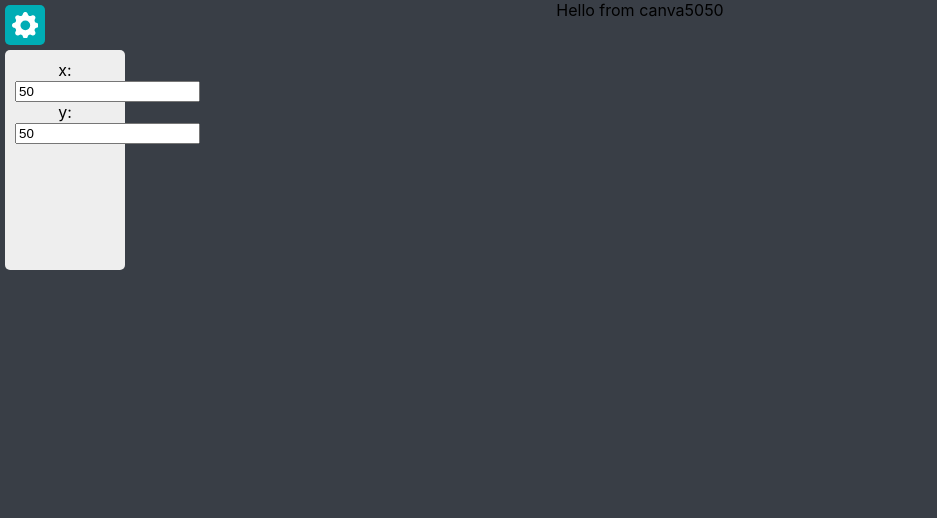
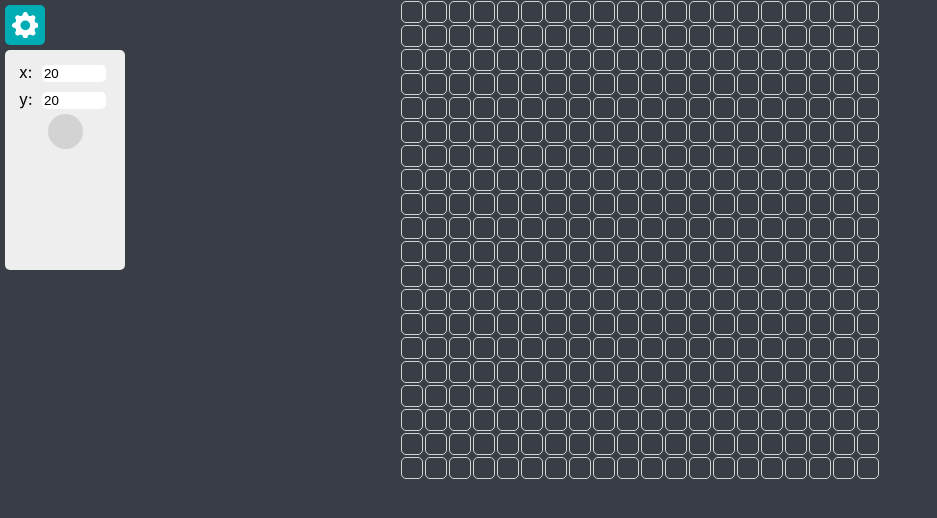
Before and after one commit to DavidMunozMartinez/react-conways-game-of-life, a React (Create React App) app: page / in a window 1280 px wide. Both pictures are taken after a click on the button 25 px from the left and 25 px from the top of the page. Shown: the top 518 px of the page, without its empty margins (0-937 px from the left). Built offline with nearby package versions, Linux system fonts and the light colour scheme.

Commit message:
Adding canvas and base functionality.

```diff
--- a/package.json
+++ b/package.json
@@ -10,6 +10,7 @@
     "@types/node": "^12.20.14",
     "@types/react": "^17.0.9",
     "@types/react-dom": "^17.0.6",
+    "lodash": "^4.17.21",
     "node-sass": "^6.0.0",
     "react": "^17.0.2",
     "react-dom": "^17.0.2",
@@ -42,5 +43,8 @@
       "last 1 firefox version",
       "last 1 safari version"
     ]
+  },
+  "devDependencies": {
+    "@types/lodash": "^4.14.170"
   }
 }
--- a/src/App.scss
+++ b/src/App.scss
@@ -11,6 +11,7 @@
     display: flex;
     flex-direction: row;
     justify-content: center;
+    overflow: auto;
 }
 
 .app-header {
--- a/src/App.tsx
+++ b/src/App.tsx
@@ -3,20 +3,18 @@ import React, { useState } from 'react';
 import CanvasComponent from './components/canvas-component/CanvasComponent';
 import ConfigModalComponent from './components/config-modal-component/ConfigModalComponent';
 import { BsFillGearFill } from 'react-icons/bs';
-import { createStore } from 'redux';
 
 function App() {
 
-  const [xValue, setXValue] = useState(50);
-  const [yValue, setYValue] = useState(50);
+  const [xValue, setXValue] = useState(20);
+  const [yValue, setYValue] = useState(20);
+  const [showConfig, setShowConfig] = useState(false);
 
-  const [showConfig, setShowConfig] = useState(false);
   let configDataChange = function (data: any) {
-    console.log(data);
-    if (data.axis == 'x') {
+    if (data.axis === 'x') {
       setXValue(data.value);
     }
-    if (data.axis == 'y') {
+    if (data.axis === 'y') {
       setYValue(data.value)
     }
   }
--- a/src/components/canvas-component/Canvas.scss
+++ b/src/components/canvas-component/Canvas.scss
@@ -0,0 +1,17 @@
+.CanvasComponent {
+  // flex-direction: row;
+  .row {
+    display: flex;
+    // width: 100%;
+  }
+
+  .cell {
+    height: 20px;
+    width: 20px;
+    background: lightgray;
+    border-radius: 5px;
+    margin: 1px;
+    background: none;
+    border: 1px solid lightgray;
+  }
+}
--- a/src/components/canvas-component/CanvasComponent.tsx
+++ b/src/components/canvas-component/CanvasComponent.tsx
@@ -1,15 +1,20 @@
-import React from 'react';
 import './Canvas.scss';
+import { times } from 'lodash';
+import CellComponent from '../cell-component/CellComponent';
 
 function CanvasComponent(props: {x: number, y: number}) {
 
+  return (
+    <div className="CanvasComponent"
+    onContextMenu={ (e) => {e.preventDefault();} }>
+      {times(props.x, (i: number) => {
+        return (<div className="row" key={i}>
+          {times(props.y, (j: number) => {
+            return (<CellComponent x={i} y={j} key={j}/>)
+          })}
+        </div>)
+      })}
 
-
-  return (
-    <div className="CanvasComponent">
-        Hello from canva
-        {props.x}
-        {props.y}
     </div>
   );
 }
--- a/src/components/cell-component/Cell.scss
+++ b/src/components/cell-component/Cell.scss
@@ -0,0 +1,16 @@
+@import '../../styles/color-paletter.scss';
+
+.CellComponent {
+  height: 20px;
+  width: 20px;
+  background: lightgray;
+  border-radius: 5px;
+  margin: 1px;
+  background: none;
+  border: 1px solid lightgray;
+  cursor: pointer;
+}
+
+.alive {
+  background-color: $app-clear;
+}
--- a/src/components/cell-component/CellComponent.tsx
+++ b/src/components/cell-component/CellComponent.tsx
@@ -1,9 +1,27 @@
 // import React from 'react';
 import './Cell.scss';
+import { useState } from 'react';
+import EventEmitter from 'events';
 
-function CellComponent() {
+function CellComponent(props: { x: number, y: number }) {
+
+  const [status, setStatus] = useState(false);
+
+  function mouseEnter(event: any) {
+    if (event.buttons === 1 && !status) {
+      setStatus(true);
+    }
+
+    if (event.buttons === 2 && status) {
+      setStatus(false);
+    }
+  }
+
   return (
-    <div className="CellComponent">
+    <div className={`CellComponent ${status ? "alive" : "dead"}`}
+      onMouseEnter={mouseEnter}
+      onContextMenu={ (e) => {e.preventDefault();} }
+      onClick={() => { setStatus(!status); }}>
 
     </div>
   );
--- a/src/components/config-modal-component/ConfigModal.scss
+++ b/src/components/config-modal-component/ConfigModal.scss
@@ -11,6 +11,16 @@
     width 0.1s ease-in-out,
     height 0.2s ease-in-out,
     opacity 0.1s;
+
+  input {
+    display: inline-block;
+    width: 60%;
+    margin: 5px;
+    outline-color: map-get($secondary, 'base');
+    border-radius: 5px;
+    border: none;
+    // border: 1px solid map-get($primary, 'base');
+  }
 }
 
 .panel-show > .ConfigModalComponent {
@@ -25,3 +35,13 @@
   opacity: 0;
   pointer-events: none;
 }
+
+.toggle-btn {
+  border-radius: 50%;
+  width: 35px;
+  height: 35px;
+  border: none;
+  outline: none;
+  background: lightgray;
+  cursor: pointer;
+}
--- a/src/components/config-modal-component/ConfigModalComponent.tsx
+++ b/src/components/config-modal-component/ConfigModalComponent.tsx
@@ -3,6 +3,7 @@ import './ConfigModal.scss';
 
 function ConfigModalComponenet(props: {dataChange: any, x: number, y: number}) {
 
+  /**Sends the data changes to the parent trough the dataChange prop function */
   function onChange(axis: string, value: number) {
     if (props.dataChange) {
       props.dataChange({
@@ -14,10 +15,11 @@ function ConfigModalComponenet(props: {dataChange: any, x: number, y: number}) {
 
   return (
     <div className="ConfigModalComponent">
-      x:
+      <span>x: </span>
       <input type="text" value={props.x} onChange={ (event) => { onChange('x', parseInt(event.target.value))} }/>
-      y:
+      <span>y: </span>
       <input type="text" value={props.y} onChange={ (event) => { onChange('y', parseInt(event.target.value))} }/>
+      <button className="toggle-btn"></button>
     </div>
   );
 }
```
Also changed, not shown: 1 other file (tests, documents, lock files or other folders).
